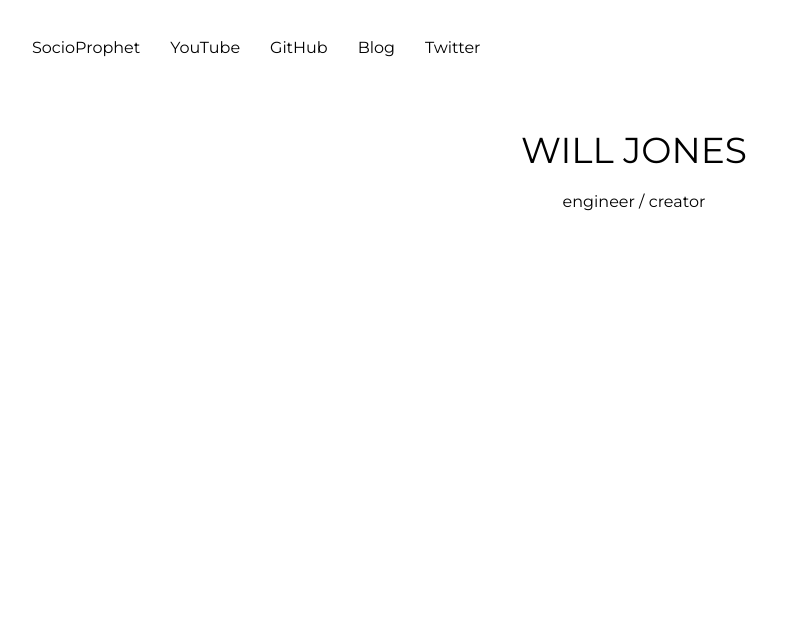
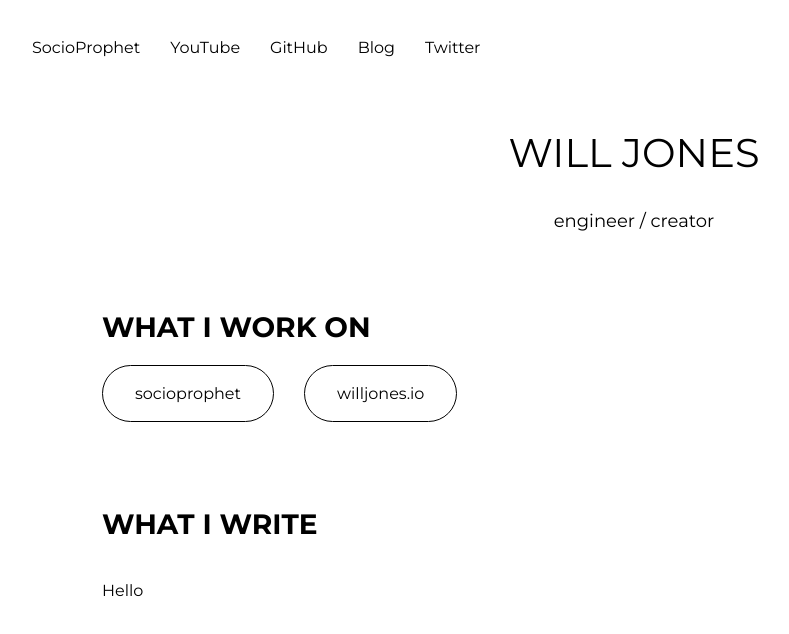
Before and after one commit to willdvlpr/willjonesio-v2, a Vue app: page / in a window 1280 px wide. Shown: the top 634 px of the page, without its empty margins (6-795 px from the left). Built offline with nearby package versions, Linux system fonts and the light colour scheme.

Commit message:
add build section

```diff
--- a/index.html
+++ b/index.html
@@ -2,7 +2,10 @@
 <html lang="en">
   <head>
     <meta charset="UTF-8" />
-    <link href="https://fonts.googleapis.com/css?family=Montserrat" rel="stylesheet" />
+    <link
+      href="https://fonts.googleapis.com/css2?family=Montserrat:wght@400;700&display=swap"
+      rel="stylesheet"
+    />
     <meta name="viewport" content="width=device-width, initial-scale=1.0" />
     <title>Will Jones</title>
   </head>
--- /dev/null
+++ b/src/components/BuildSection.vue
@@ -0,0 +1,30 @@
+<script setup>
+import { projectItems } from '../constants/links';
+import NavLink from './ItemLink.vue';
+</script>
+
+<template>
+  <h2>WHAT I WORK ON</h2>
+  <div class="links-wrapper">
+    <NavLink v-for="projectItem in projectItems" :key="projectItem.label" v-bind="projectItem" />
+  </div>
+</template>
+
+<style scoped>
+h2 {
+  font-size: 28px;
+  font-weight: bold;
+}
+
+.links-wrapper {
+  margin-top: 40px;
+}
+
+.links-wrapper > * {
+  margin-left: 30px;
+}
+
+.links-wrapper > *:first-child {
+  margin-left: 0;
+}
+</style>
--- a/src/components/NavLink.vue
+++ b/src/components/ItemLink.vue
@@ -1,17 +1,29 @@
 <script setup>
 import { computed } from 'vue';
 
-const props = defineProps(['label', 'href', 'isExternal', 'underline']);
+const props = defineProps(['label', 'href', 'isExternal', 'underline', 'isRounded']);
 
 const linkStyle = computed(() => ({
   textDecoration: props.underline ? 'underline' : 'none'
 }));
 
+const isRoundStyle = computed(() => {
+  if (props.isRounded) {
+    return {
+      border: '1px solid black',
+      borderRadius: '50px',
+      padding: '18px 32px 18px 32px'
+    };
+  } else {
+    return {};
+  }
+});
+
 const linkTarget = props.isExternal ? '_blank' : '_self';
 </script>
 
 <template>
-  <a :style="linkStyle" :href="props.href" :target="linkTarget">
+  <a :style="[linkStyle, isRoundStyle]" :href="props.href" :target="linkTarget">
     {{ label }}
   </a>
 </template>
--- a/src/components/PageHeader.vue
+++ b/src/components/PageHeader.vue
@@ -1,6 +1,6 @@
 <script setup>
-import NavLink from '../components/NavLink.vue';
-import { navItems } from '../constants/navItems';
+import NavLink from './ItemLink.vue';
+import { navItems } from '../constants/links';
 </script>
 
 <template>
--- /dev/null
+++ b/src/components/WriteSection.vue
@@ -0,0 +1,25 @@
+<script setup></script>
+
+<template>
+  <h2>WHAT I WRITE</h2>
+  <div class="links-wrapper">Hello</div>
+</template>
+
+<style scoped>
+h2 {
+  font-size: 28px;
+  font-weight: bold;
+}
+
+.links-wrapper {
+  margin-top: 40px;
+}
+
+.links-wrapper > * {
+  margin-left: 30px;
+}
+
+.links-wrapper > *:first-child {
+  margin-left: 0;
+}
+</style>
--- a/src/constants/navItems.js
+++ b/src/constants/links.js
@@ -5,3 +5,18 @@ export const navItems = [
   { label: 'Blog', href: 'https://willdvlpr.medium.com/', isExternal: true },
   { label: 'Twitter', href: 'https://twitter.com/willdvlpr', isExternal: true }
 ];
+
+export const projectItems = [
+  {
+    label: 'socioprophet',
+    href: 'https://github.com/SocioProphet',
+    isExternal: true,
+    isRounded: true
+  },
+  {
+    label: 'willjones.io',
+    href: 'https://github.com/willdvlpr/willjonesio-v2',
+    isExternal: true,
+    isRounded: true
+  }
+];
--- a/src/views/HomeView.vue
+++ b/src/views/HomeView.vue
@@ -1,30 +1,57 @@
 <script setup>
 import PageHeader from '../components/PageHeader.vue';
+import BuildSection from '../components/BuildSection.vue';
+import WriteSection from '../components/WriteSection.vue';
 </script>
 
 <template>
   <PageHeader />
   <main>
-    <div class="main-title">WILL JONES</div>
-    <div class="main-subtitle">engineer / creator</div>
+    <section class="first-section">
+      <h1>WILL JONES</h1>
+      <h2>engineer / creator</h2>
+    </section>
+    <section class="second-section">
+      <BuildSection />
+    </section>
+    <section class="third-section">
+      <WriteSection />
+    </section>
   </main>
 </template>
 
 <style scoped>
 main {
   display: grid;
+}
+
+.first-section {
   justify-content: center;
 }
 
-.main-title {
+.second-section {
+  padding-left: 100px;
   margin-top: 40px;
-  font-size: 36px;
-  text-align: center;
+  height: auto;
 }
 
-.main-subtitle {
+.third-section {
+  padding-left: 100px;
+  margin-top: 80px;
+  height: auto;
+}
+
+h1 {
+  margin-top: 40px;
+  font-size: 40px;
+  text-align: center;
+  font-weight: normal;
+}
+
+h2 {
   margin-top: 20px;
-  font-size: 16px;
+  font-size: 18px;
   text-align: center;
+  font-weight: normal;
 }
 </style>
```
